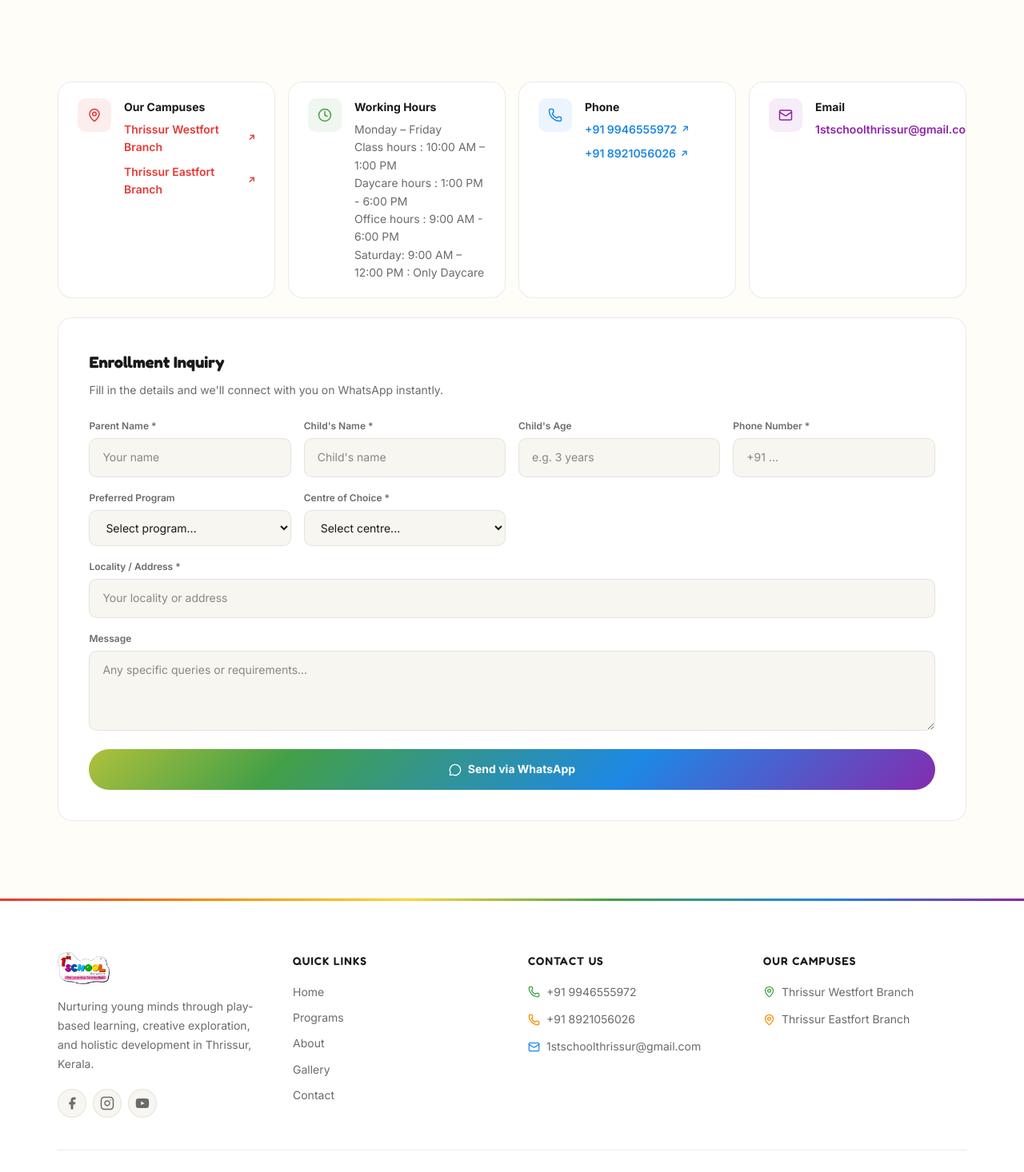
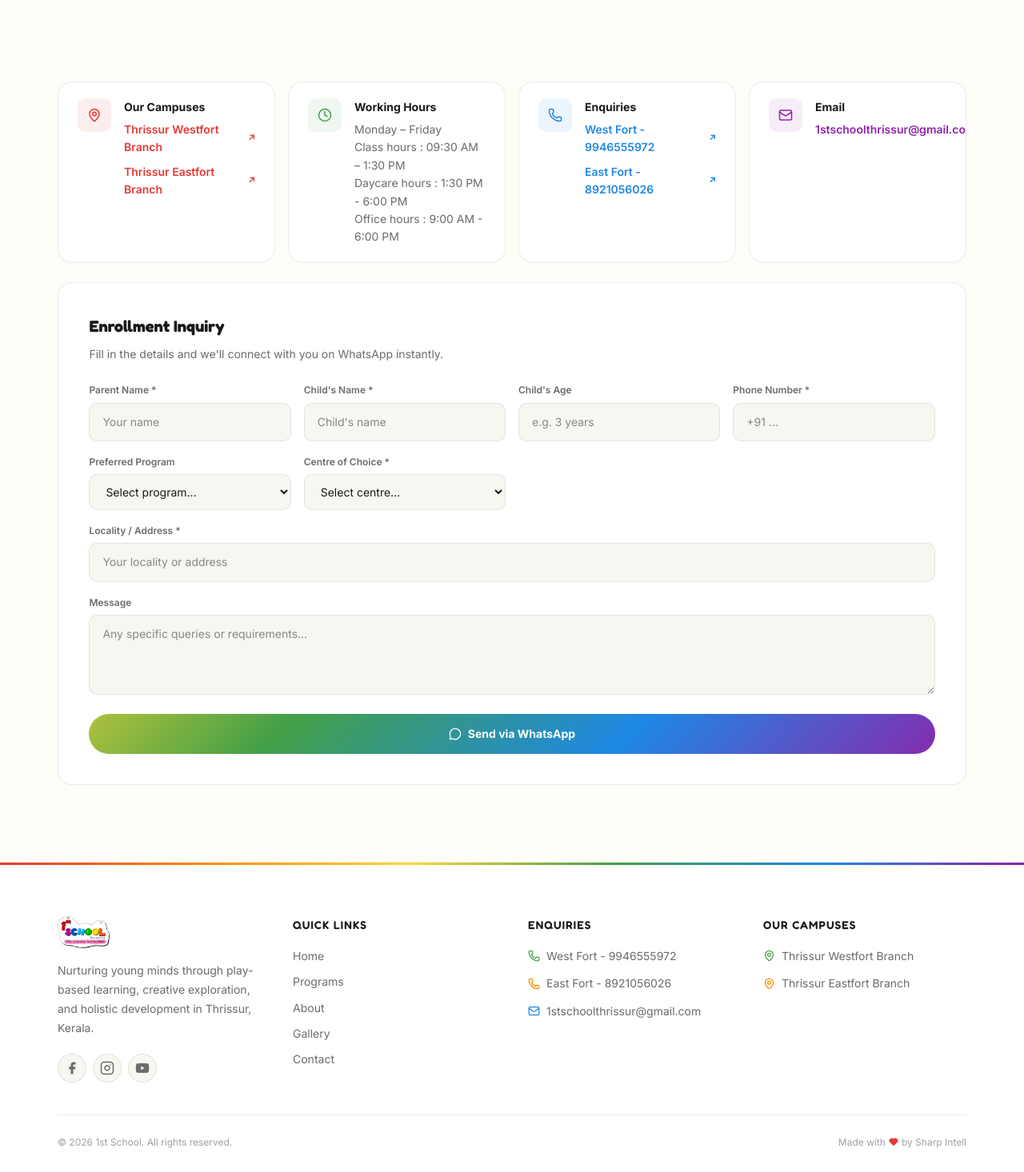
Before and after one commit to 1stschoolthrissur123-jpg/1stschool, a Next.js app: page /contact in a window 1280 px wide. Shown: the part 360-1826 px from the top of the page at 80% size. Built offline with nearby package versions, Linux system fonts and the light colour scheme.

Commit message:
new update

```diff
--- a/src/app/components/Footer.tsx
+++ b/src/app/components/Footer.tsx
@@ -114,16 +114,16 @@ export default function Footer() {
                     {/* Contact Info */}
                     <div>
                         <h4 style={{ fontFamily: 'var(--font-display)', fontWeight: 600, fontSize: 'var(--text-sm)', color: 'var(--text)', marginBottom: '1rem', textTransform: 'uppercase', letterSpacing: '0.08em' }}>
-                            Contact Us
+                            Enquiries
                         </h4>
                         <div style={{ display: 'flex', flexDirection: 'column', gap: '0.75rem' }}>
                             <div style={{ display: 'flex', alignItems: 'center', gap: '0.5rem', fontSize: 'var(--text-sm)', color: 'var(--text-muted)' }}>
                                 <Phone size={15} style={{ flexShrink: 0, color: 'var(--green)' }} />
-                                <a href="tel:+919946555972" style={{ color: 'var(--text-muted)' }}>+91 9946555972</a>
+                                <a href="tel:+919946555972" style={{ color: 'var(--text-muted)' }}>West Fort - 9946555972</a>
                             </div>
                             <div style={{ display: 'flex', alignItems: 'center', gap: '0.5rem', fontSize: 'var(--text-sm)', color: 'var(--text-muted)' }}>
                                 <Phone size={15} style={{ flexShrink: 0, color: 'var(--orange)' }} />
-                                <a href="tel:+918921056026" style={{ color: 'var(--text-muted)' }}>+91 8921056026</a>
+                                <a href="tel:+918921056026" style={{ color: 'var(--text-muted)' }}>East Fort - 8921056026</a>
                             </div>
                             <div style={{ display: 'flex', alignItems: 'center', gap: '0.5rem', fontSize: 'var(--text-sm)', color: 'var(--text-muted)' }}>
                                 <Mail size={15} style={{ flexShrink: 0, color: 'var(--blue)' }} />
--- a/src/app/contact/page.tsx
+++ b/src/app/contact/page.tsx
@@ -12,7 +12,7 @@ const fadeUp = {
 };
 const stagger = { hidden: {}, show: { transition: { staggerChildren: 0.1 } } };
 
-const SCHOOL_WHATSAPP = '+919946555972';
+
 
 const CONTACT_INFO = [
     {
@@ -25,13 +25,13 @@ const CONTACT_INFO = [
     },
     {
         icon: Clock, title: 'Working Hours', color: '#43A047',
-        lines: ['Monday – Friday', 'Class hours : 10:00 AM – 1:00 PM', 'Daycare hours : 1:00 PM - 6:00 PM', 'Office hours : 9:00 AM - 6:00 PM', 'Saturday: 9:00 AM – 12:00 PM : Only Daycare'],
+        lines: ['Monday – Friday', 'Class hours : 09:30 AM – 1:30 PM', 'Daycare hours : 1:30 PM - 6:00 PM', 'Office hours : 9:00 AM - 6:00 PM'],
     },
     {
-        icon: Phone, title: 'Phone', color: '#1E88E5',
+        icon: Phone, title: 'Enquiries', color: '#1E88E5',
         locations: [
-            { label: '+91 9946555972', link: 'tel:+919946555972' },
-            { label: '+91 8921056026', link: 'tel:+918921056026' }
+            { label: 'West Fort - 9946555972', link: 'tel:+919946555972' },
+            { label: 'East Fort - 8921056026', link: 'tel:+918921056026' }
         ]
     },
     {
@@ -47,6 +47,10 @@ export default function ContactPage() {
 
     const handleSubmit = (e: React.FormEvent) => {
         e.preventDefault();
+
+        // Determine target WhatsApp number based on selected centre
+        const targetNumber = formData.centre.includes('Eastfort') ? '918921056026' : '919946555972';
+
         const lines = [
             '🏫 *New Admission Inquiry — 1st School*',
             '',
@@ -62,7 +66,7 @@ export default function ContactPage() {
             '_Sent via 1st School website_',
         ].filter(Boolean).join('\n');
 
-        const url = `https://wa.me/${SCHOOL_WHATSAPP}?text=${encodeURIComponent(lines)}`;
+        const url = `https://wa.me/${targetNumber}?text=${encodeURIComponent(lines)}`;
         window.open(url, '_blank', 'noopener,noreferrer');
 
         setFormSent(true);
--- a/src/app/page.tsx
+++ b/src/app/page.tsx
@@ -19,9 +19,7 @@ const stagger = {
 };
 
 const STATS = [
-  { num: '10+', label: 'Years of Excellence', color: '#E53935' },
-  { num: '500+', label: 'Happy Students', color: '#1E88E5' },
-  { num: '30+', label: 'Expert Teachers', color: '#43A047' },
+  { num: '15+', label: 'Years of Excellence', color: '#E53935' },
   { num: '5★', label: 'Parent Rating', color: '#FB8C00' },
 ];
 
@@ -106,13 +104,13 @@ export default function HomePage() {
 
               {/* Stats row */}
               <motion.div variants={fadeUp} style={{
-                display: 'grid', gridTemplateColumns: 'repeat(4, 1fr)', gap: '1.25rem',
-                paddingTop: '1.5rem', borderTop: '1px solid var(--border)', marginTop: '0.5rem',
+                display: 'flex', justifyContent: 'center', flexWrap: 'wrap', gap: 'clamp(2rem, 8vw, 5rem)',
+                paddingTop: '2rem', borderTop: '1px solid rgba(255,255,255,0.15)', marginTop: '0.75rem',
               }}>
                 {STATS.map(s => (
-                  <div key={s.label}>
-                    <div style={{ fontFamily: 'var(--font-display)', fontWeight: 700, fontSize: 'clamp(1.375rem, 2.5vw, 2rem)', color: s.color, lineHeight: 1 }}>{s.num}</div>
-                    <div style={{ fontSize: 'var(--text-xs)', color: 'rgba(255,255,255,0.85)', marginTop: '0.3rem', lineHeight: 1.3 }}>{s.label}</div>
+                  <div key={s.label} style={{ textAlign: 'center' }}>
+                    <div style={{ fontFamily: 'var(--font-display)', fontWeight: 700, fontSize: 'clamp(1.75rem, 4vw, 2.75rem)', color: s.color, lineHeight: 1 }}>{s.num}</div>
+                    <div style={{ fontSize: 'var(--text-xs)', color: 'rgba(255,255,255,0.9)', marginTop: '0.5rem', fontWeight: 600, textTransform: 'uppercase', letterSpacing: '0.05em' }}>{s.label}</div>
                   </div>
                 ))}
               </motion.div>
```
